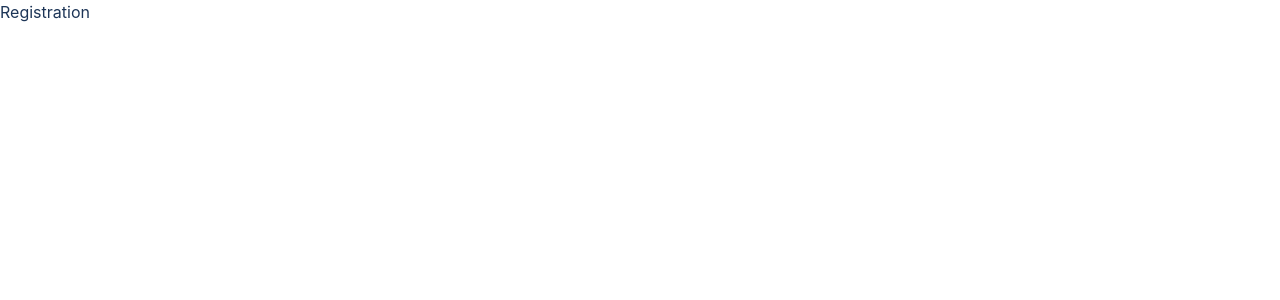
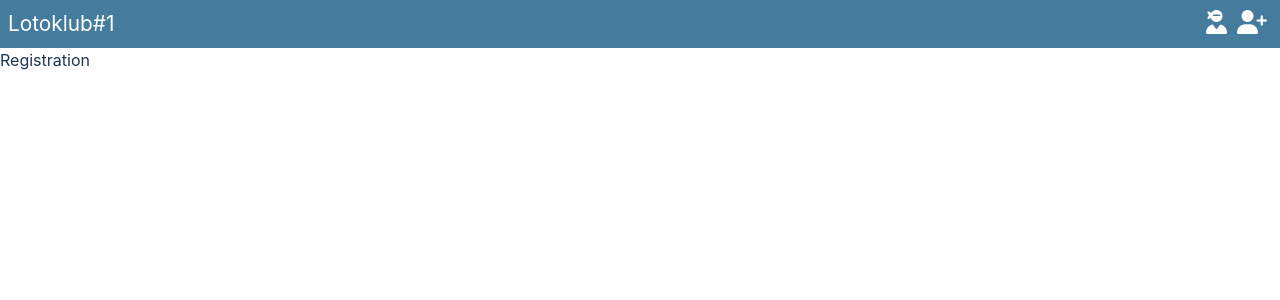
Before and after one commit to denisbalazic/lotoclub-react-client, a React (Create React App) app: page /register in a window 1280 px wide. Shown: the top 300 px of the page. Built offline with nearby package versions, Linux system fonts and the light colour scheme.

Commit message:
feat: Add Header component to all pages

```diff
--- /dev/null
+++ b/src/components/Header.js
@@ -0,0 +1,35 @@
+import React, { Component } from "react";
+import { Link } from "react-router-dom";
+
+export default class Header extends Component {
+  render() {
+    const { isLogged } = this.props;
+    return (
+      <header>
+        <div id="logo">
+          <Link to="/">Lotoklub#1</Link>
+        </div>
+        {!isLogged ? (
+          <div id="menu">
+            <ul>
+              <Link to="/login">
+                <i class="fas fa-user-ninja"></i>
+              </Link>
+              <Link to="/register">
+                <i class="fas fa-user-plus"></i>
+              </Link>
+            </ul>
+          </div>
+        ) : (
+          <div id="menu">
+            <ul>
+              <li>
+                <i id="nav-btn" class="fas fa-bars"></i>
+              </li>
+            </ul>
+          </div>
+        )}
+      </header>
+    );
+  }
+}
--- a/src/pages/CombinationsPage.js
+++ b/src/pages/CombinationsPage.js
@@ -1,10 +1,12 @@
 import React, { Component } from "react";
+import Header from "../components/Header";
 import UserCombinations from "../components/UserCombinations";
 
 export default class CombinationsPage extends Component {
   render() {
     return (
       <div>
+        <Header />
         Combinations
         <UserCombinations />
       </div>
--- a/src/pages/LandingPage.js
+++ b/src/pages/LandingPage.js
@@ -1,7 +1,13 @@
 import React, { Component } from "react";
+import Header from "../components/Header";
 
 export default class LandingPage extends Component {
   render() {
-    return <div>Landing</div>;
+    return (
+      <div>
+        <Header isLogged />
+        Landing
+      </div>
+    );
   }
 }
--- a/src/pages/LoginPage.js
+++ b/src/pages/LoginPage.js
@@ -1,7 +1,13 @@
 import React, { Component } from "react";
+import Header from "../components/Header";
 
 export default class LoginPage extends Component {
   render() {
-    return <div>Login</div>;
+    return (
+      <div>
+        <Header />
+        Login
+      </div>
+    );
   }
 }
--- a/src/pages/MycombinationsPage.js
+++ b/src/pages/MycombinationsPage.js
@@ -1,4 +1,5 @@
 import React, { Component } from "react";
+import Header from "../components/Header";
 import Combination from "../components/Combination";
 import NumbersTable from "../components/NumbersTable";
 
@@ -6,6 +7,7 @@ export default class MycombinationsPage extends Component {
   render() {
     return (
       <div>
+        <Header />
         Mycombinations
         <Combination />
         <NumbersTable />
--- a/src/pages/RegisterPage.js
+++ b/src/pages/RegisterPage.js
@@ -1,7 +1,13 @@
 import React, { Component } from "react";
+import Header from "../components/Header";
 
 export default class RegistrationPage extends Component {
   render() {
-    return <div>Registration</div>;
+    return (
+      <div>
+        <Header />
+        Registration
+      </div>
+    );
   }
 }
--- a/src/pages/SettingsPage.js
+++ b/src/pages/SettingsPage.js
@@ -1,4 +1,5 @@
 import React, { Component } from "react";
+import Header from "../components/Header";
 import NumbersTable from "../components/NumbersTable";
 import Combination from "../components/Combination";
 
@@ -6,6 +7,7 @@ export default class SettingsPage extends Component {
   render() {
     return (
       <div>
+        <Header />
         Settings
         <Combination />
         <NumbersTable />
--- a/src/pages/TablePage.js
+++ b/src/pages/TablePage.js
@@ -1,10 +1,12 @@
 import React, { Component } from "react";
+import Header from "../components/Header";
 import NumbersTable from "../components/NumbersTable";
 
 export default class TablePage extends Component {
   render() {
     return (
       <div>
+        <Header />
         Table
         <NumbersTable />
       </div>
```
